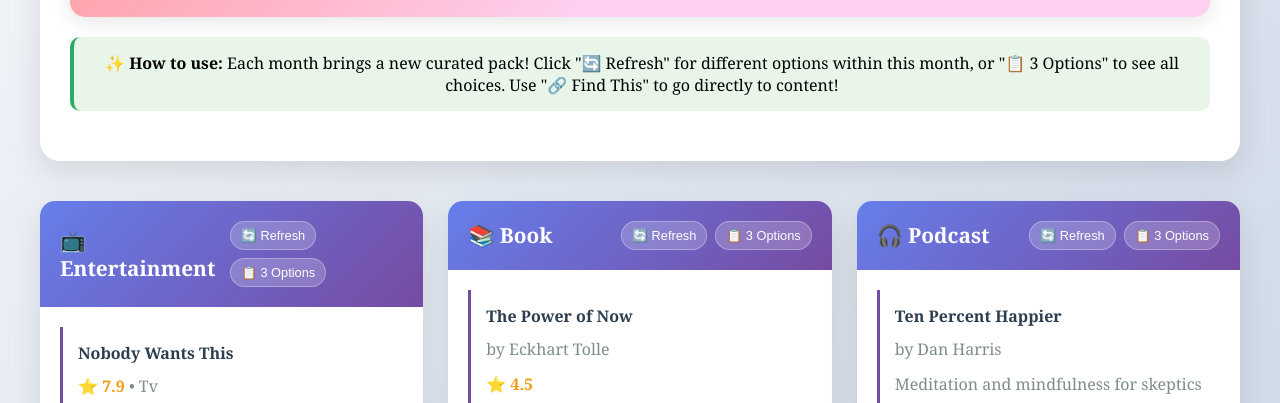
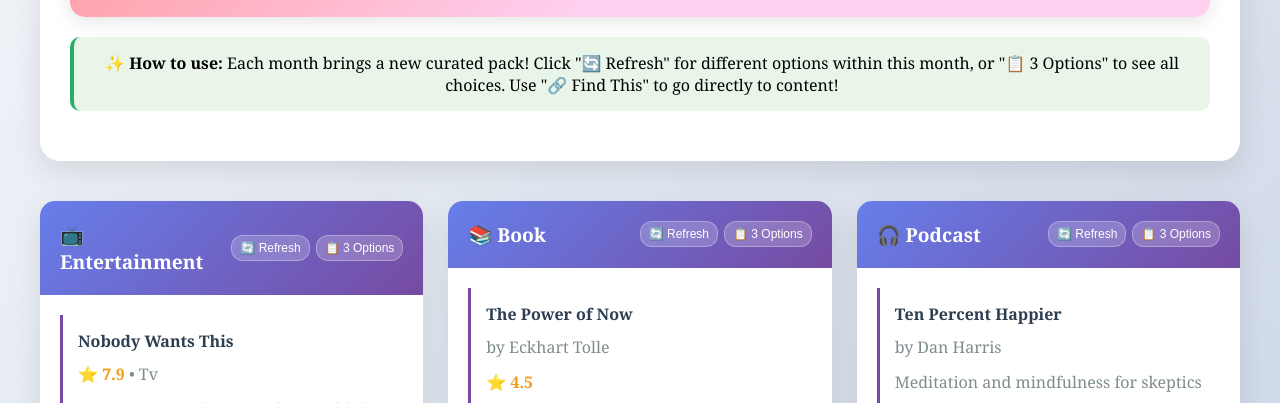
Before and after one commit to sarat26/swapnAgent, a plain HTML site: page index.html in a window 1280 px wide. Shown: the part 349-752 px from the top of the page. Drawn offline with Linux system fonts and the light colour scheme.

Commit message:
Fix entertainment box button layout - prevent wrapping and keep buttons side by side

```diff
--- a/index.html
+++ b/index.html
@@ -66,12 +66,15 @@
         }
         .card-header h3 {
             margin: 0;
-            font-size: 1.3em;
+            font-size: 1.2em;
+            flex: 1;
+            min-width: 0;
         }
         .card-buttons {
             display: flex;
-            gap: 8px;
-            flex-wrap: wrap;
+            gap: 6px;
+            flex-wrap: nowrap;
+            flex-shrink: 0;
         }
         .card-body {
             padding: 20px;
@@ -106,13 +109,14 @@
             background: rgba(255,255,255,0.2);
             color: white;
             border: 1px solid rgba(255,255,255,0.3);
-            padding: 6px 10px;
-            border-radius: 15px;
-            font-size: 0.8em;
+            padding: 5px 8px;
+            border-radius: 12px;
+            font-size: 0.75em;
             cursor: pointer;
             transition: all 0.3s ease;
             text-decoration: none;
             display: inline-block;
+            white-space: nowrap;
         }
         .refresh-btn:hover, .more-btn:hover, .link-btn:hover {
             background: rgba(255,255,255,0.3);
@@ -2282,4 +2286,4 @@
         });
     </script>
 </body>
-</html><!-- Force update Sun Oct  5 14:14:34 CEST 2025 -->
+</html>
```
Also changed, not shown: enhanced_index.html (+10 -6 lines).
